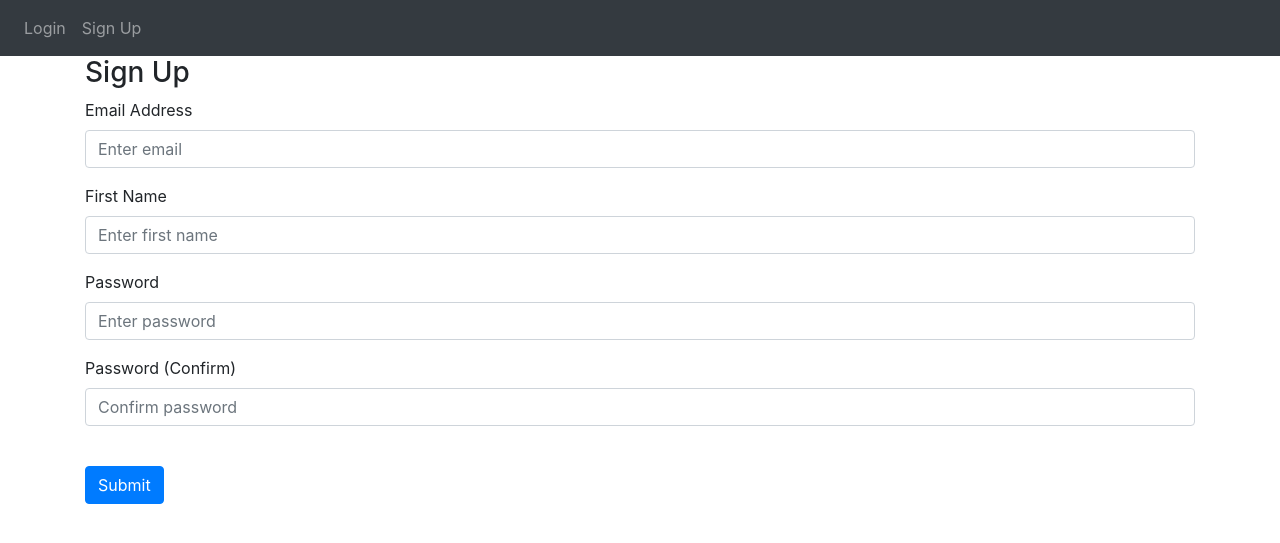
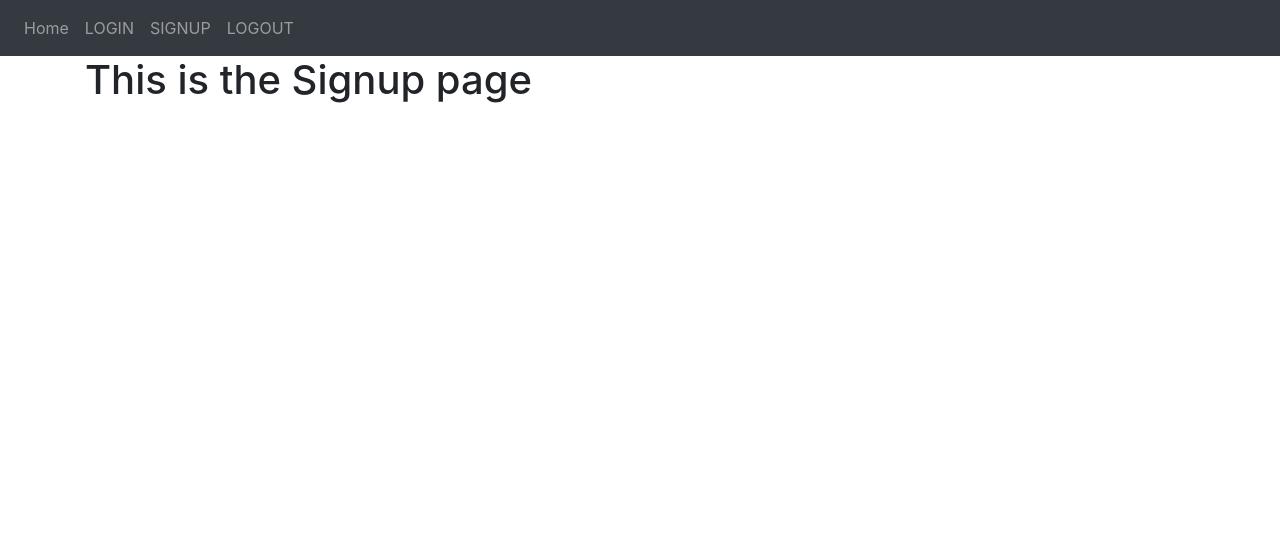
Before and after one commit to Samiimasmoudii/Secure_File_storage_Facial_recognition, a Flask app: template WebApp/website/templates/sign_up.html in a window 1280 px wide. Shown: the top 543 px of the page. Run offline with Flask 3, Linux system fonts and the light colour scheme; the template is opened without the code that fills it, so the values that code supplies are empty; some libraries are stand-ins or nearby versions.

Commit message:
Basic Pages Working

```diff
--- a/WebApp/website/templates/base.html
+++ b/WebApp/website/templates/base.html
@@ -1,54 +1,41 @@
 <!DOCTYPE html>
-<html>
+<html lang="en">
 
 <head>
     <meta charset="utf-8" />
-    <meta name="viewport" content="width=device-width, initial-scale=1" />
+    <meta name="viewport" content="width=device-width" ,initial-scale=1 />
     <link rel="stylesheet" href="https://stackpath.bootstrapcdn.com/bootstrap/4.4.1/css/bootstrap.min.css"
         integrity="sha384-Vkoo8x4CGsO3+Hhxv8T/Q5PaXtkKtu6ug5TOeNV6gBiFeWPGFN9MuhOf23Q9Ifjh" crossorigin="anonymous" />
     <link rel="stylesheet" href="https://stackpath.bootstrapcdn.com/font-awesome/4.7.0/css/font-awesome.min.css"
         crossorigin="anonymous" />
-
-    <title>{% block title %}Home{% endblock %}</title>
 </head>
+<title>{% block title %}Home{% endblock %}</title>
 
 <body>
     <nav class="navbar navbar-expand-lg navbar-dark bg-dark">
-        <button class="navbar-toggler" type="button" data-toggle="collapse" data-target="#navbar">
+
+        <button class="navbar-toggler" type=button: data-toggle="collapse" data-target="#navbar">
             <span class="navbar-toggler-icon"></span>
         </button>
         <div class="collapse navbar-collapse" id="navbar">
             <div class="navbar-nav">
-                {% if user.is_authenticated %}
-                <a class="nav-item nav-link" id="home" href="/">Home</a>
-                <a class="nav-item nav-link" id="logout" href="/logout">Logout</a>
-                {% else %}
-                <a class="nav-item nav-link" id="login" href="/login">Login</a>
-                <a class="nav-item nav-link" id="signUp" href="/sign-up">Sign Up</a>
-                {% endif %}
+                <a class="nav-item nav-link" id="home" href ="/">Home</a>
+                <a class="nav-item nav-link" id='login' href="/login">LOGIN</a>
+                <a class="nav-item nav-link" id="signup" href ="/signup">SIGNUP</a>
+                <a class="nav-item nav-link" id="logout" href ="/">LOGOUT</a>
+
             </div>
         </div>
     </nav>
+    <div class="container">
+    {% block content %}
+    {% endblock %}
+    </div>
 
-    {% with messages = get_flashed_messages(with_categories=true) %} {% if
-    messages %} {% for category, message in messages %} {% if category ==
-    'error' %}
-    <div class="alert alert-danger alter-dismissable fade show" role="alert">
-        {{ message }}
-        <button type="button" class="close" data-dismiss="alert">
-            <span aria-hidden="true">&times;</span>
-        </button>
-    </div>
-    {% else %}
-    <div class="alert alert-success alter-dismissable fade show" role="alert">
-        {{ message }}
-        <button type="button" class="close" data-dismiss="alert">
-            <span aria-hidden="true">&times;</span>
-        </button>
-    </div>
-    {% endif %} {% endfor %} {% endif %} {% endwith %}
 
-    <div class="container">{% block content %} {% endblock %}</div>
+
+    <script type="text/javascript" src="{{url_for('static',filename='index.js')}}"></script>
+
     <script src="https://code.jquery.com/jquery-3.2.1.slim.min.js"
         integrity="sha384-KJ3o2DKtIkvYIK3UENzmM7KCkRr/rE9/Qpg6aAZGJwFDMVNA/GpGFF93hXpG5KkN"
         crossorigin="anonymous"></script>
@@ -59,10 +46,9 @@
         integrity="sha384-JZR6Spejh4U02d8jOt6vLEHfe/JQGiRRSQQxSfFWpi1MquVdAyjUar5+76PVCmYl"
         crossorigin="anonymous"></script>
 
-    {% block javascript %}
 
-
-    {% endblock %}
 </body>
 
 </html>
+
+</html>
--- a/WebApp/website/templates/sign_up.html
+++ b/WebApp/website/templates/sign_up.html
@@ -1,48 +1,7 @@
-{% extends "base.html" %} {% block title %}Sign Up{% endblock %} {% block
-content %}
-<form method="POST">
-  <h3 >Sign Up</h3>
-  <div class="form-group">
-    <label for="email">Email Address</label>
-    <input
-      type="email"
-      class="form-control"
-      id="email"
-      name="email"
-      placeholder="Enter email"
-    />
-  </div>
-  <div class="form-group">
-    <label for="firstName">First Name</label>
-    <input
-      type="text"
-      class="form-control"
-      id="firstName"
-      name="firstName"
-      placeholder="Enter first name"
-    />
-  </div>
-  <div class="form-group">
-    <label for="password1">Password</label>
-    <input
-      type="password"
-      class="form-control"
-      id="password1"
-      name="password1"
-      placeholder="Enter password"
-    />
-  </div>
-  <div class="form-group">
-    <label for="password2">Password (Confirm)</label>
-    <input
-      type="password"
-      class="form-control"
-      id="password2"
-      name="password2"
-      placeholder="Confirm password"
-    />
-  </div>
-  <br />
-  <button type="submit" class="btn btn-primary">Submit</button>
-</form>
+{% extends "base.html" %}
+<title>{% block title %}sign UP{% endblock %}</title>
+
+
+{% block content %}
+<h1>This is the Signup page </h1>
 {% endblock %}
```
Also changed, not shown: WebApp/website/templates/home.html (+5 -2 lines), WebApp/website/templates/login.html (+6 -27 lines), WebApp/website/static/index.js (added).
